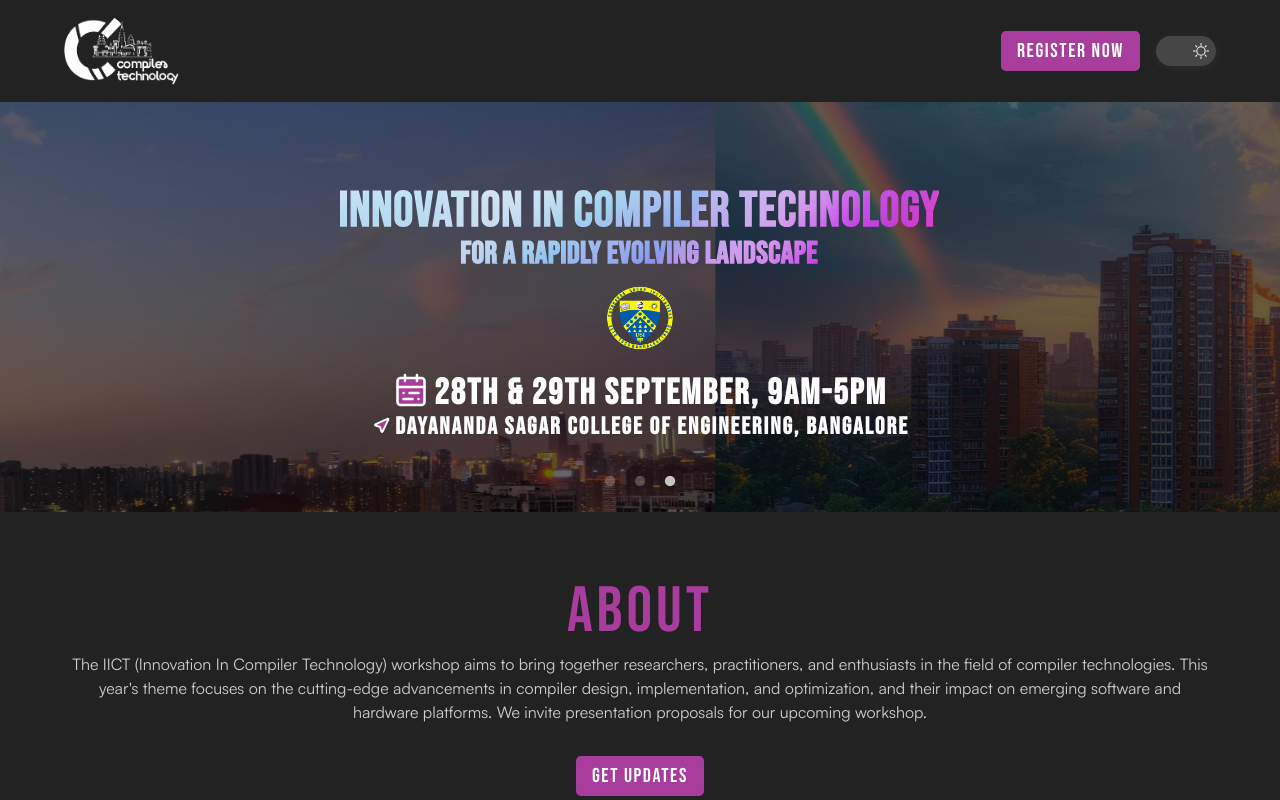
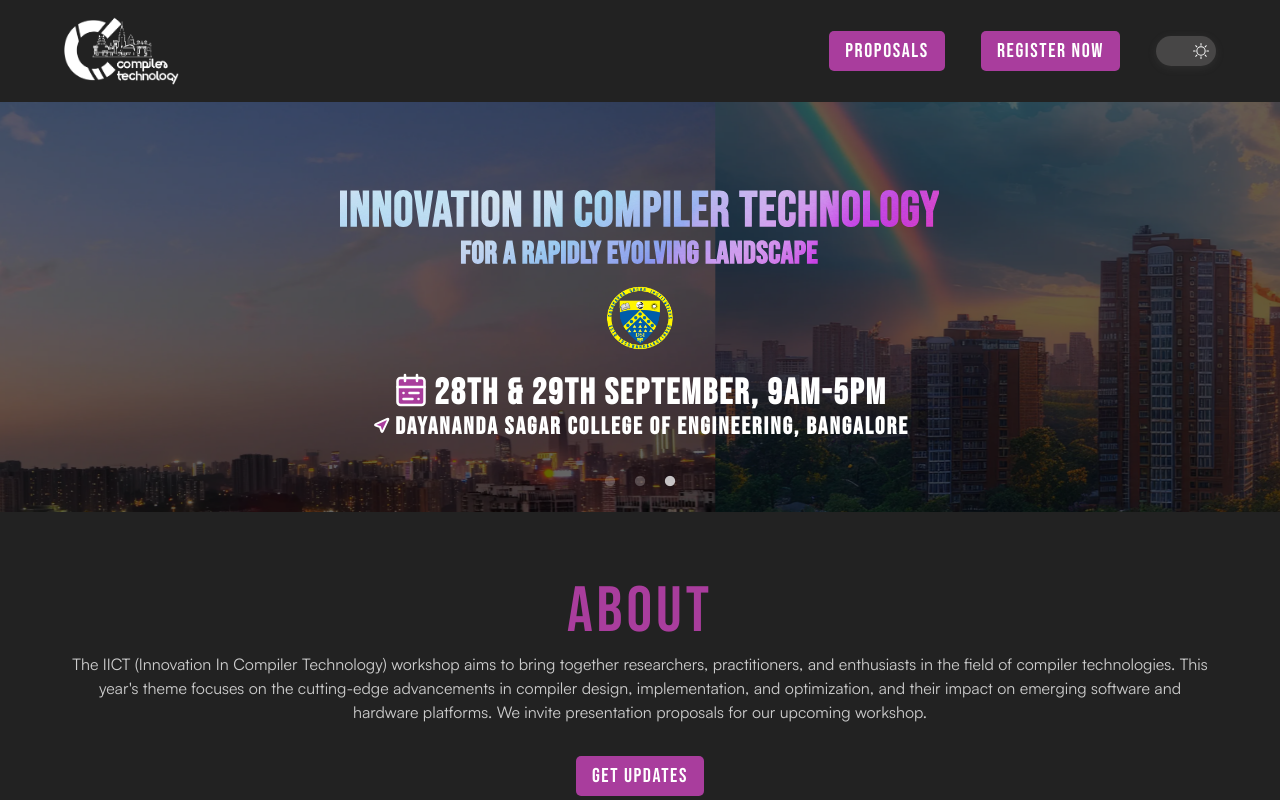
Before and after one commit to compilertech/compilertech-fe, a React (Vite) app: page / in a window 1280 px wide. Shown: the top 800 px of the page. Built offline with nearby package versions, Linux system fonts and the light colour scheme.

Commit message:
Added proposals button

```diff
--- a/src/components/Header.tsx
+++ b/src/components/Header.tsx
@@ -1,4 +1,4 @@
-import React, { useState } from "react";
+import React, { useCallback, useState } from "react";
 import styled from "styled-components";
 import ThemeToggle from "./ThemeToggle";
 import RegisterModal from "./shared/RegisterModal";
@@ -34,6 +34,11 @@ const Header: React.FC<Props> = (props: Props) => {
   const handleToggle = () => {
     setIsOpen(!isOpen);
   };
+
+  const handleCallForProposalClick = useCallback(() => {
+    window.open("https://easychair.org/conferences/?conf=compilertech2024");
+  }, []);
+
   return (
     <>
       <NavBar>
@@ -53,10 +58,18 @@ const Header: React.FC<Props> = (props: Props) => {
                 {link.desc}
               </a>
             ))}
-            <StyledButton onClick={toggleModal}>REGISTER NOW</StyledButton>
+            <div className="flex gap-4 w-full">
+              <StyledButton onClick={handleCallForProposalClick}>
+                PROPOSALS
+              </StyledButton>
+              <StyledButton onClick={toggleModal}>REGISTER NOW</StyledButton>
+            </div>
           </Links>
         </NavLinks>
         <Action isOpen={isOpen}>
+          <StyledButton onClick={handleCallForProposalClick}>
+            PROPOSALS
+          </StyledButton>
           <StyledButton onClick={toggleModal}>REGISTER NOW</StyledButton>
           <ThemeToggle theme={props.theme} toggleTheme={props.onClick} />
         </Action>
@@ -78,11 +91,11 @@ const StyledButton = styled(Button)`
   gap: 5px;
 `;
 const Action = styled.div<{ isOpen: boolean }>`
-  width: 20%;
   display: flex;
   align-items: center;
   justify-content: space-around;
   transition: all 0.2s ease-in-out;
+  gap: 20px;
   @media (min-width: ${MOBILE_BREAKPOINT}) and (max-width: ${TABLET_BREAKPOINT}) {
     width: auto;
     button {
@@ -91,7 +104,7 @@ const Action = styled.div<{ isOpen: boolean }>`
     }
   }
   @media (max-width: ${MOBILE_BREAKPOINT}) {
-    left: ${({ isOpen }) => (isOpen ? "2%" : "69%")};
+    ${({ isOpen }) => (!isOpen ? `right:60px` : "left:15px;")};
     position: absolute;
     button {
       display: none;
@@ -160,7 +173,11 @@ const NavLinks = styled.nav<{ isOpen: boolean }>`
     color: ${({ theme }) => theme.text};
     text-decoration: none;
   }
-
+  button {
+    width: 200px;
+    display: inline;
+    margin: 0 10px;
+  }
   @media (max-width: ${MOBILE_BREAKPOINT}) {
     width: 100%;
     position: fixed;
```
